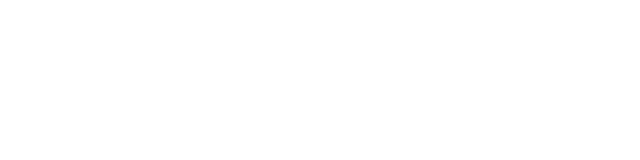
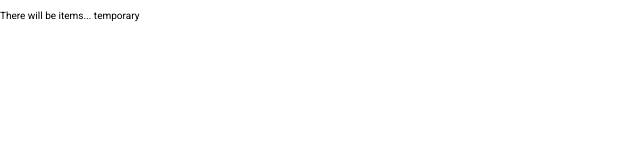
Before and after one commit to Loktysh/price-checker-front, a React (Create React App) app: page /items in a window 1280 px wide. Before the commit this address had no page. Shown: the top 160 px of the page, without its empty margins (0-640 px from the left). Built offline with nearby package versions, Linux system fonts and the light colour scheme.

Commit message:
feat: implement link for every dropdown element

```diff
--- a/src/components/App.tsx
+++ b/src/components/App.tsx
@@ -1,6 +1,7 @@
 import React from 'react';
 import { BrowserRouter as Router, Routes, Route } from 'react-router-dom';
 import { AboutPage, MainPage } from './pages';
+import ItemsPage from './pages/ItemsPage';
 
 const App = () => {
   return (
@@ -8,6 +9,7 @@
       <Routes>
         <Route path='/' element={<MainPage />} />
         <Route path='/about' element={<AboutPage />} />
+        <Route path='/items' element={<ItemsPage />} />
       </Routes>
     </Router>
   );
--- a/src/components/common/AppHeader/index.tsx
+++ b/src/components/common/AppHeader/index.tsx
@@ -12,6 +12,7 @@
 import { COLOR_GREEN_100 } from '../constants/colors';
 import { API_LINK } from '../constants/index';
 import { useDebounce } from '../../../hooks/';
+import { Link } from 'react-router-dom';
 
 const AppHeader = () => {
   const [inputValue, setInputValue] = useState<string>('');
@@ -58,10 +59,12 @@
           {searchItems.map((item: any, index) => {
             const oddNumber = index % 2 !== 0 ? true : false;
             return (
-              <StyledDropdownItem key={item.id} odd={oddNumber}>
-                {item.extended_name}
-                <StyledDropdownImage src={item.images.header} />
-              </StyledDropdownItem>
+              <Link key={item.id} to='/items'>
+                <StyledDropdownItem odd={oddNumber}>
+                  {item.extended_name}
+                  <StyledDropdownImage src={item.images.header} />
+                </StyledDropdownItem>
+              </Link>
             );
           })}
         </StyledSearchDropdown>
--- /dev/null
+++ b/src/components/pages/ItemsPage.tsx
@@ -0,0 +1,7 @@
+import React from 'react';
+
+const ItemsPage = () => {
+  return <p>There will be items... temporary</p>;
+};
+
+export default ItemsPage;
```
